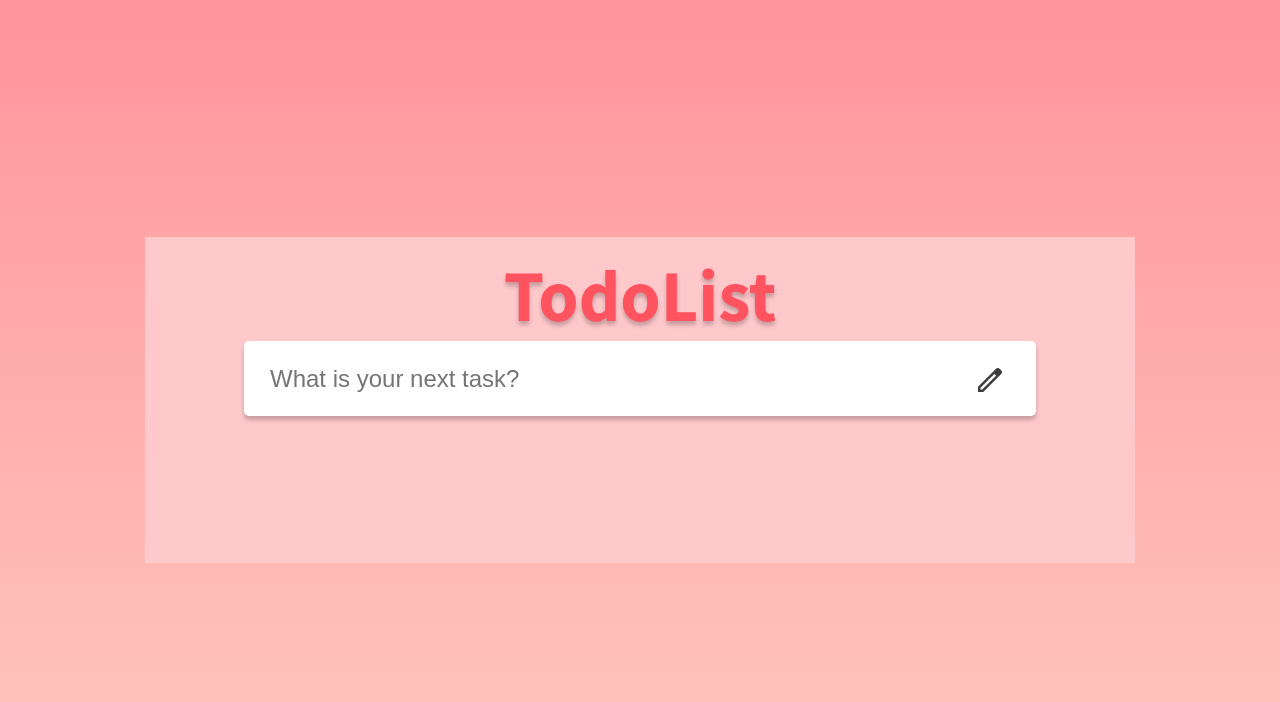
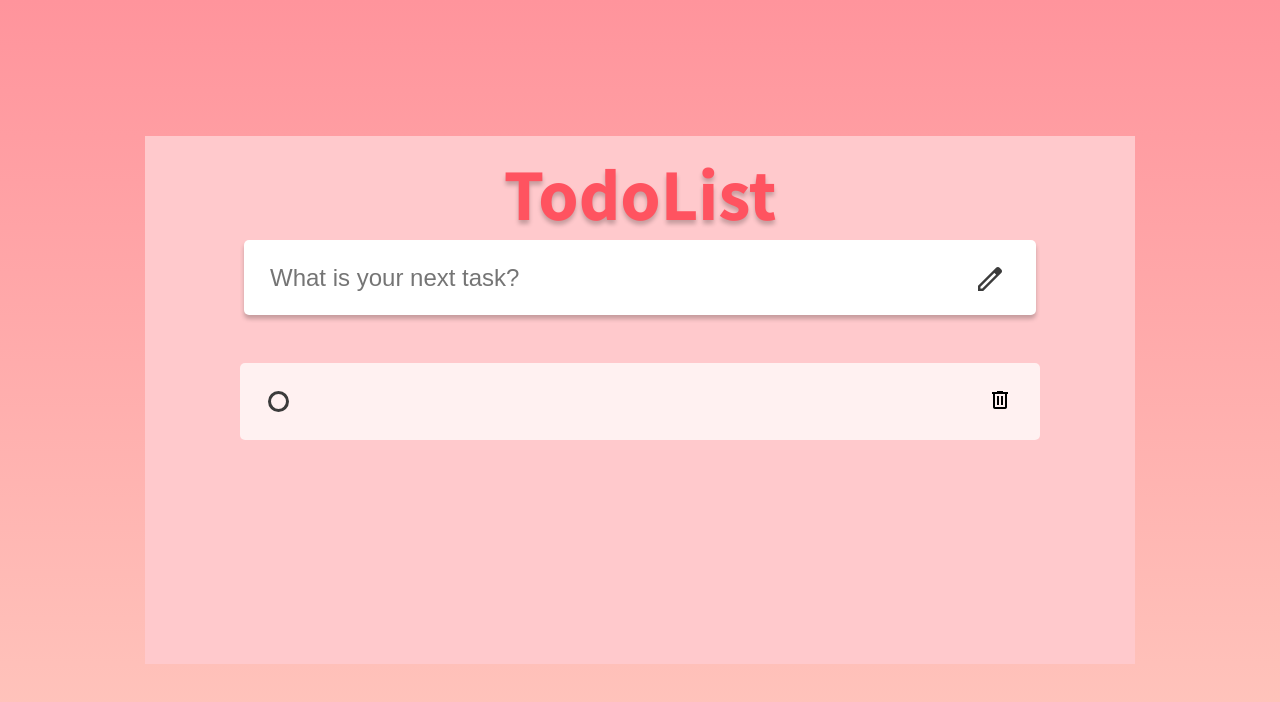
Before and after one commit to subinsad/To-do-list, a website built with Parcel: page index.html in a window 1280 px wide. Both pictures are taken after a click on the button "edit". Built offline with nearby package versions, Linux system fonts and the light colour scheme.

Commit message:
list 추가 삭제

```diff
--- a/css/main.scss
+++ b/css/main.scss
@@ -18,12 +18,16 @@ body {
 .wrap {
     display: flex;
     flex-direction: column;
-    justify-content: center;
+    justify-content: flex-start;
 
     width: 990px;
+    height: 60%;
+    max-height: 800px;
 
     padding: 24px 0;
+    margin: 0 20px;
 
+    overflow-y: auto;
     background-color: $color-pink-004;
 
     &__header {
@@ -85,18 +89,47 @@ body {
         &__to-dos {
             display: flex;
             align-items: center;
+            flex-direction: column;
 
-            height: 75px;
-            border-radius: 5px;
+            width: 76%;
+            gap: 16px;
 
-            background-color: $color-white-001;
+            div {
+                display: flex;
+                justify-content: space-between;
+                align-items: center;
 
-            li {
-                list-style: none;
-
+                width: 100%;
                 padding: 24px;
 
+                background-color: $color-white-001;
+                border-radius: 5px;
+                list-style: none;
                 font-size: 20px;
+
+                input[type='checkbox'] {
+                    width: 21px;
+                    height: 21px;
+                    border-radius: 50%;
+                    border: 3px solid $color-gray-001;
+                    appearance: none;
+                    cursor: pointer;
+                    transition: background 0.2s;
+                }
+
+                input[type='checkbox']:checked {
+                    background: $color-pink-001;
+                }
+
+                span {
+                    width: 85%;
+                }
+
+                button {
+                    border: none;
+                    background-color: $color-white-001;
+                    cursor: pointer;
+                }
             }
         }
     }
--- a/index.html
+++ b/index.html
@@ -24,12 +24,12 @@
             <div class="wrap__contents">
                 <label class="wrap__contents__input">
                     <input
-                        id="inputField"
+                        id="toDo"
                         type="text"
                         class="inputField"
                         placeholder="What is your next task?"
                     />
-                    <button id="addToDo" class="btn">
+                    <button id="addButton" class="btn">
                         <span class="material-symbols-outlined"> edit </span>
                     </button>
                 </label>
--- a/main.js
+++ b/main.js
@@ -1,13 +1,36 @@
-let inputBox = document.getElementById('inputField');
-let addToDo = document.getElementById('addToDo');
-let toDoList = document.getElementById('toDoList');
+document.addEventListener('DOMContentLoaded', () => {
+    const toDo = document.querySelector('#toDo');
+    const addButton = document.querySelector('#addButton');
+    const toDoList = document.querySelector('#toDoList');
 
-addToDo.addEventListener('click', () => {
-    var list = document.createElement('li');
-    if (!inputBox.value) alert('내용을입력');
-    else {
-        list.innerText = inputBox.value;
-        toDoList.appendChild(list);
-        inputBox.value = '';
-    }
+    addButton.addEventListener('click', (event) => {
+        const item = document.createElement('div'); //div
+
+        const checkBox = document.createElement('input');
+        checkBox.setAttribute('type', 'checkBox');
+
+        const text = document.createElement('span'); //내용
+        text.textContent = toDo.value;
+
+        const removeButton = document.createElement('button'); // 삭제
+        removeButton.innerHTML =
+            '<span class="material-symbols-outlined"> delete </span>';
+
+        removeButton.addEventListener('click', (event) => {
+            event.currentTarget.parentNode.parentNode.removeChild(
+                event.currentTarget.parentNode
+            );
+        });
+        item.appendChild(checkBox);
+        item.appendChild(text);
+        item.appendChild(removeButton);
+
+        toDoList.appendChild(item);
+        toDo.value = '';
+
+        const FullListContainer = styled.div`
+            height: 520px;
+            overflow-y: auto;
+        `;
+    });
 });
```
Also changed, not shown: css/main.css, dist/index.html, 5 other files.
